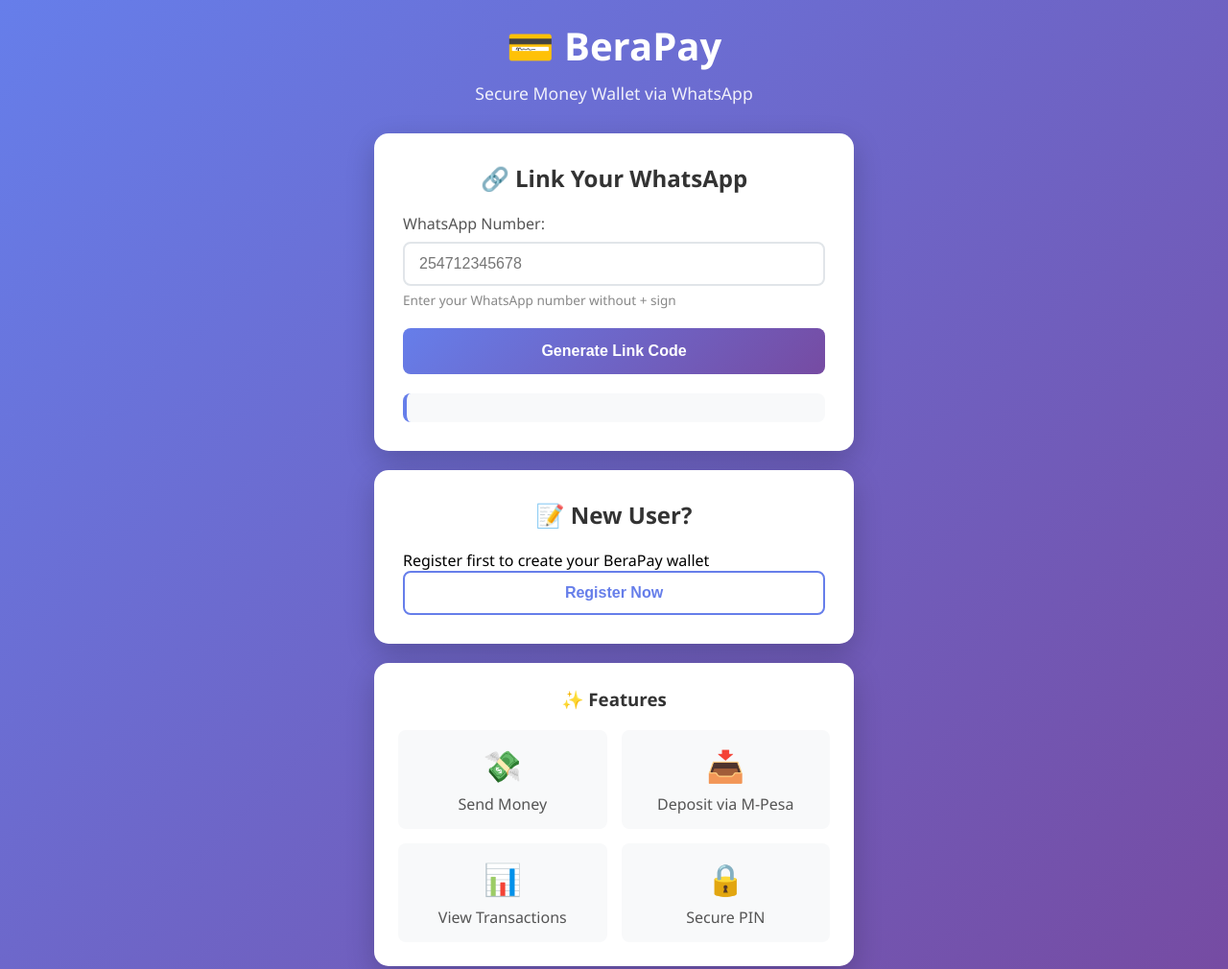
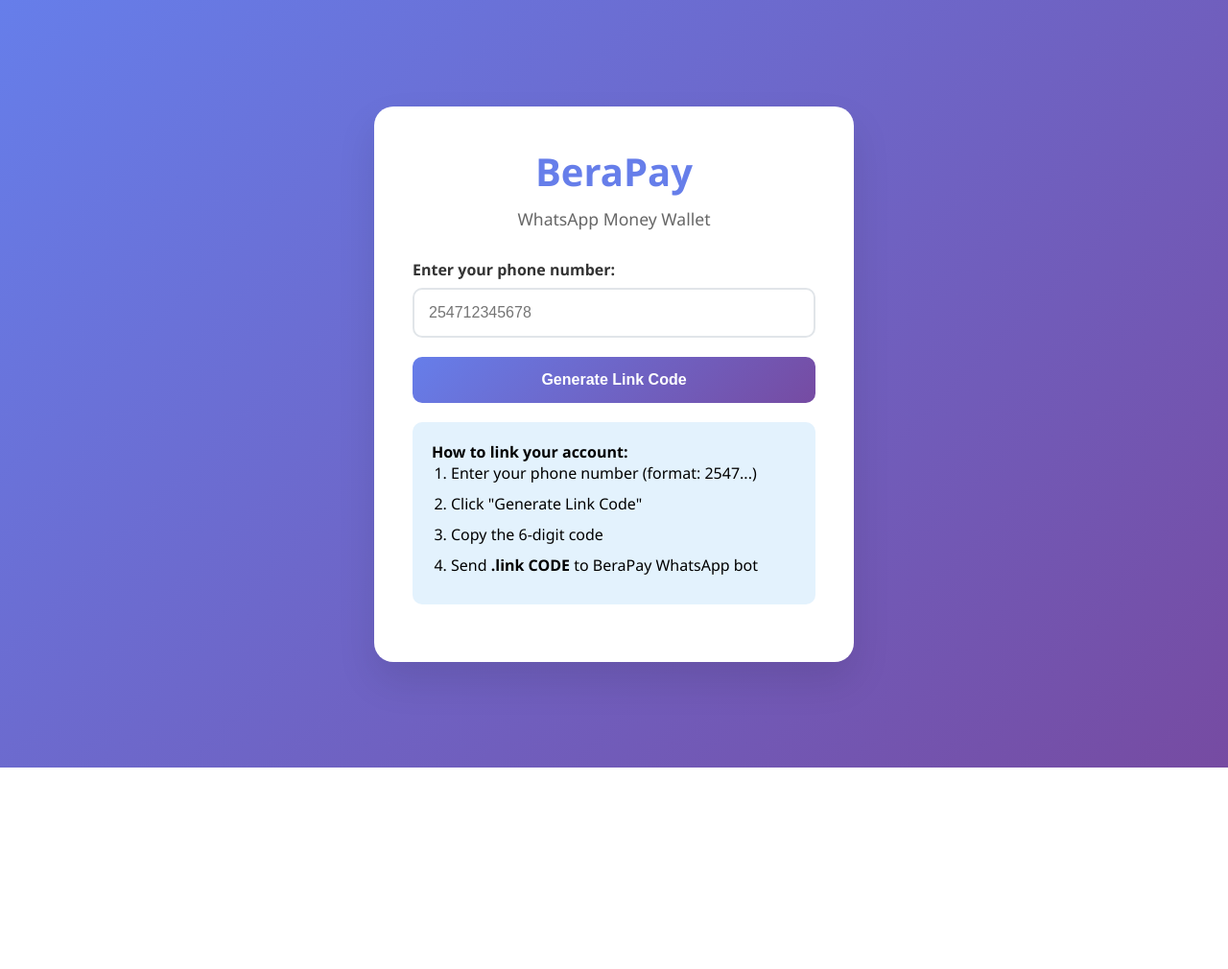
Before and after one commit to cloudbera24/Berapay, a website: page public/index.html in a window 1280 px wide. Shown: the top 1010 px of the page at 96% size. After the commit the page ends 800 px from the top, so only its background shows below. Drawn offline with Linux system fonts and the light colour scheme.

Commit message:
Update index.html

```diff
--- a/public/index.html
+++ b/public/index.html
@@ -3,99 +3,279 @@
 <head>
     <meta charset="UTF-8">
     <meta name="viewport" content="width=device-width, initial-scale=1.0">
-    <title>BeraPay - Link Your WhatsApp</title>
-    <link rel="stylesheet" href="style.css">
+    <title>BeraPay - WhatsApp Money Wallet</title>
+    <style>
+        * {
+            margin: 0;
+            padding: 0;
+            box-sizing: border-box;
+        }
+
+        body {
+            font-family: 'Segoe UI', Tahoma, Geneva, Verdana, sans-serif;
+            background: linear-gradient(135deg, #667eea 0%, #764ba2 100%);
+            min-height: 100vh;
+            display: flex;
+            align-items: center;
+            justify-content: center;
+            padding: 20px;
+        }
+
+        .container {
+            background: white;
+            border-radius: 20px;
+            box-shadow: 0 20px 40px rgba(0,0,0,0.1);
+            padding: 40px;
+            max-width: 500px;
+            width: 100%;
+            text-align: center;
+        }
+
+        .logo {
+            font-size: 2.5rem;
+            font-weight: bold;
+            color: #667eea;
+            margin-bottom: 10px;
+        }
+
+        .tagline {
+            color: #666;
+            margin-bottom: 30px;
+            font-size: 1.1rem;
+        }
+
+        .form-group {
+            margin-bottom: 20px;
+            text-align: left;
+        }
+
+        label {
+            display: block;
+            margin-bottom: 8px;
+            font-weight: 600;
+            color: #333;
+        }
+
+        input {
+            width: 100%;
+            padding: 15px;
+            border: 2px solid #e1e5e9;
+            border-radius: 10px;
+            font-size: 16px;
+            transition: border-color 0.3s;
+        }
+
+        input:focus {
+            outline: none;
+            border-color: #667eea;
+        }
+
+        .btn {
+            background: linear-gradient(135deg, #667eea 0%, #764ba2 100%);
+            color: white;
+            border: none;
+            padding: 15px 30px;
+            border-radius: 10px;
+            font-size: 16px;
+            font-weight: 600;
+            cursor: pointer;
+            width: 100%;
+            transition: transform 0.2s;
+        }
+
+        .btn:hover {
+            transform: translateY(-2px);
+        }
+
+        .btn:disabled {
+            opacity: 0.6;
+            cursor: not-allowed;
+            transform: none;
+        }
+
+        .code-display {
+            background: #f8f9fa;
+            border: 2px dashed #667eea;
+            border-radius: 10px;
+            padding: 20px;
+            margin: 20px 0;
+            font-size: 1.5rem;
+            font-weight: bold;
+            color: #333;
+        }
+
+        .instructions {
+            background: #e3f2fd;
+            border-radius: 10px;
+            padding: 20px;
+            margin: 20px 0;
+            text-align: left;
+        }
+
+        .instructions ol {
+            margin-left: 20px;
+        }
+
+        .instructions li {
+            margin-bottom: 10px;
+        }
+
+        .hidden {
+            display: none;
+        }
+
+        .success {
+            color: #28a745;
+            font-weight: 600;
+        }
+
+        .error {
+            color: #dc3545;
+            font-weight: 600;
+        }
+
+        .dashboard-link {
+            display: inline-block;
+            margin-top: 20px;
+            color: #667eea;
+            text-decoration: none;
+            font-weight: 600;
+        }
+    </style>
 </head>
 <body>
     <div class="container">
-        <div class="header">
-            <h1>💳 BeraPay</h1>
-            <p>Secure Money Wallet via WhatsApp</p>
+        <div class="logo">BeraPay</div>
+        <div class="tagline">WhatsApp Money Wallet</div>
+
+        <div id="linkSection">
+            <div class="form-group">
+                <label for="phone">Enter your phone number:</label>
+                <input type="tel" id="phone" placeholder="254712345678" maxlength="12">
+            </div>
+
+            <button class="btn" onclick="generateCode()">Generate Link Code</button>
+
+            <div class="instructions">
+                <p><strong>How to link your account:</strong></p>
+                <ol>
+                    <li>Enter your phone number (format: 2547...)</li>
+                    <li>Click "Generate Link Code"</li>
+                    <li>Copy the 6-digit code</li>
+                    <li>Send <strong>.link CODE</strong> to BeraPay WhatsApp bot</li>
+                </ol>
+            </div>
         </div>
 
-        <div class="card">
-            <h2>🔗 Link Your WhatsApp</h2>
+        <div id="codeSection" class="hidden">
+            <h3>Your Link Code:</h3>
+            <div class="code-display" id="codeDisplay"></div>
+            <p>Send this code to BeraPay WhatsApp:</p>
+            <p><strong>.link <span id="codeValue"></span></strong></p>
 
-            <div class="form-group">
-                <label for="phone">WhatsApp Number:</label>
-                <input
-                    type="tel"
-                    id="phone"
-                    placeholder="254712345678"
-                    pattern="[0-9]{12}"
-                    required
-                >
-                <small>Enter your WhatsApp number without + sign</small>
+            <div class="instructions">
+                <p><strong>Next Steps:</strong></p>
+                <ol>
+                    <li>Open WhatsApp</li>
+                    <li>Find BeraPay bot</li>
+                    <li>Send: <strong>.link <span id="codeValue2"></span></strong></li>
+                    <li>Wait for confirmation message</li>
+                    <li>Then type <strong>.menu</strong> to see wallet options</li>
+                </ol>
             </div>
 
-            <button onclick="getLinkCode()" class="btn-primary">
-                Generate Link Code
-            </button>
-
-            <div id="output" class="output"></div>
+            <button class="btn" onclick="checkLinkStatus()">Check Link Status</button>
+            <a href="/dashboard" class="dashboard-link">Go to Dashboard</a>
         </div>
 
-        <div class="card">
-            <h2>📝 New User?</h2>
-            <p>Register first to create your BeraPay wallet</p>
-            <button onclick="showRegister()" class="btn-secondary">
-                Register Now
-            </button>
-        </div>
-
-        <div class="features">
-            <h3>✨ Features</h3>
-            <div class="feature-grid">
-                <div class="feature">
-                    <span>💸</span>
-                    <p>Send Money</p>
-                </div>
-                <div class="feature">
-                    <span>📥</span>
-                    <p>Deposit via M-Pesa</p>
-                </div>
-                <div class="feature">
-                    <span>📊</span>
-                    <p>View Transactions</p>
-                </div>
-                <div class="feature">
-                    <span>🔒</span>
-                    <p>Secure PIN</p>
-                </div>
-            </div>
-        </div>
+        <div id="message" class="hidden"></div>
     </div>
 
-    <!-- Registration Modal -->
-    <div id="registerModal" class="modal">
-        <div class="modal-content">
-            <span class="close" onclick="closeRegister()">&times;</span>
-            <h2>📝 Register for BeraPay</h2>
+    <script>
+        let currentCode = '';
+        let currentPhone = '';
 
-            <div class="form-group">
-                <label for="regName">Full Name:</label>
-                <input type="text" id="regName" placeholder="John Doe" required>
-            </div>
+        async function generateCode() {
+            const phone = document.getElementById('phone').value.trim();
 
-            <div class="form-group">
-                <label for="regPhone">Phone Number:</label>
-                <input type="tel" id="regPhone" placeholder="254712345678" pattern="[0-9]{12}" required>
-            </div>
+            if (!phone || !phone.startsWith('254')) {
+                showMessage('Please enter a valid phone number starting with 254', 'error');
+                return;
+            }
 
-            <div class="form-group">
-                <label for="regPin">4-digit PIN:</label>
-                <input type="password" id="regPin" placeholder="1234" pattern="[0-9]{4}" maxlength="4" required>
-                <small>Remember this PIN for transactions</small>
-            </div>
+            try {
+                const response = await fetch('/api/generate-code', {
+                    method: 'POST',
+                    headers: {
+                        'Content-Type': 'application/json',
+                    },
+                    body: JSON.stringify({ phone })
+                });
 
-            <button onclick="registerUser()" class="btn-primary">
-                Create Wallet
-            </button>
+                const data = await response.json();
 
-            <div id="registerOutput"></div>
-        </div>
-    </div>
+                if (data.success) {
+                    currentCode = data.code;
+                    currentPhone = phone;
 
-    <script src="script.js"></script>
+                    document.getElementById('codeDisplay').textContent = data.code;
+                    document.getElementById('codeValue').textContent = data.code;
+                    document.getElementById('codeValue2').textContent = data.code;
+
+                    document.getElementById('linkSection').classList.add('hidden');
+                    document.getElementById('codeSection').classList.remove('hidden');
+
+                    showMessage(data.message, 'success');
+                } else {
+                    showMessage(data.error, 'error');
+                }
+            } catch (error) {
+                showMessage('Failed to generate code. Please try again.', 'error');
+            }
+        }
+
+        async function checkLinkStatus() {
+            try {
+                const response = await fetch('/api/verify-link', {
+                    method: 'POST',
+                    headers: {
+                        'Content-Type': 'application/json',
+                    },
+                    body: JSON.stringify({
+                        phone: currentPhone,
+                        code: currentCode
+                    })
+                });
+
+                const data = await response.json();
+
+                if (data.success) {
+                    showMessage('✅ Account linked successfully! You can now use BeraPay.', 'success');
+                } else {
+                    showMessage('❌ Not linked yet. Please send the code to WhatsApp.', 'error');
+                }
+            } catch (error) {
+                showMessage('Failed to check status. Please try again.', 'error');
+            }
+        }
+
+        function showMessage(text, type) {
+            const messageDiv = document.getElementById('message');
+            messageDiv.textContent = text;
+            messageDiv.className = type;
+            messageDiv.classList.remove('hidden');
+
+            setTimeout(() => {
+                messageDiv.classList.add('hidden');
+            }, 5000);
+        }
+
+        // Enter key support
+        document.getElementById('phone').addEventListener('keypress', function(e) {
+            if (e.key === 'Enter') {
+                generateCode();
+            }
+        });
+    </script>
 </body>
 </html>
```
